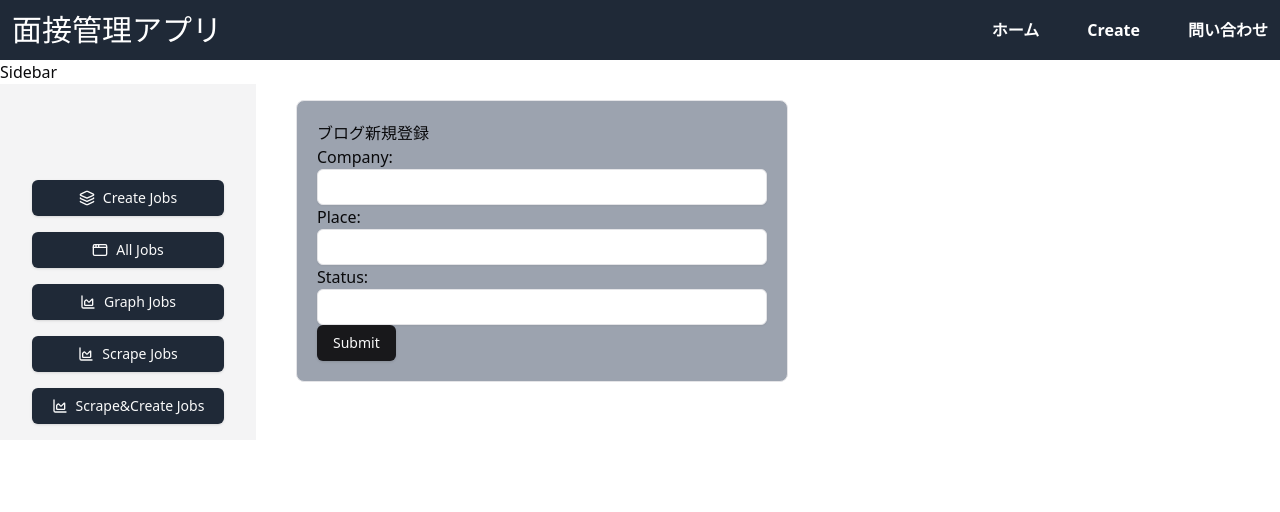
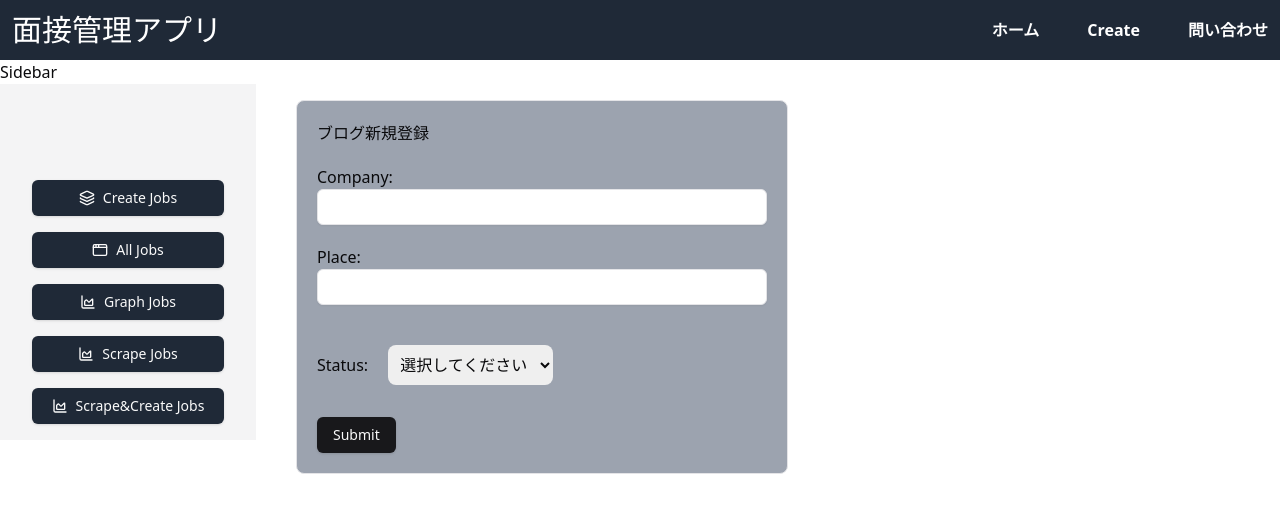
Before and after one commit to ajdjaiuoapooiad/next-port5-frontend-pageRouter, a Next.js app: page /create-post in a window 1280 px wide. Shown: the top 512 px of the page. Built offline with nearby package versions, Linux system fonts and the light colour scheme.

Commit message:
selectタブ　createPage 変更

```diff
--- a/src/pages/create-post/index.tsx
+++ b/src/pages/create-post/index.tsx
@@ -8,18 +8,18 @@ import { ChangeEvent, FormEvent, useState } from "react";
 export default function CreatePost() {
   const [ company,setCompany ] = useState('')
   const [ place,setPlace ] = useState('')
-  const [ status,setStatus ] = useState('')
+  const [selectedValue, setSelectedValue] = useState('');
   const router = useRouter()
 
   const handleSubmit = async (e: FormEvent) => {
     e.preventDefault();
-    console.log(company, place, status);
+    console.log(company, place, selectedValue);
 
     try{
       await axios.post('http://127.0.0.1:8000/api/device/', {
         company: company,
         place: place,
-        status: status
+        status: selectedValue
       })
       // window.alert('送信が完了しました。');
       router.push('/posts')
@@ -41,6 +41,8 @@ export default function CreatePost() {
       <div className="p-5 m-5 border w-1/2 bg-gray-400 rounded-lg">
         <h1 >ブログ新規登録</h1>
         <form  onSubmit={handleSubmit}>
+
+          <div className="my-5">
             <label>Company:</label>
             <Input
               className="bg-white"
@@ -48,6 +50,9 @@ export default function CreatePost() {
               name="company"
               onChange={(e) => setCompany(e.target.value)}
             />
+          </div>
+
+          <div className="my-5">
             <label >Place:</label>
             <Input
               className="bg-white"
@@ -55,13 +60,19 @@ export default function CreatePost() {
               name="place"
               onChange={(e) => setPlace(e.target.value)}
             />
+
+          </div>
+
+          <div className="my-3">
             <label >Status:</label>
-          <Input
-            className="bg-white"
-            type="text"
-            name="status"
-            onChange={(e) => setStatus(e.target.value)}
-          />
+            <select className="mx-5 my-5 p-2 rounded-lg" value={selectedValue} onChange={(e) => setSelectedValue(e.target.value)}>
+              <option value="">選択してください</option>
+              <option value="応募中">応募中</option>
+              <option value="面接中">面接中</option>
+              <option value="不採用">不採用</option>
+            </select>
+          </div>
+
           <Button type="submit">
             Submit
           </Button>
--- a/src/pages/edit-post/[id].tsx
+++ b/src/pages/edit-post/[id].tsx
@@ -15,7 +15,7 @@ type Props = {
 export default function EditPost({ post }: Props) {
   const [ company,setCompany ] = useState(post.company)
   const [ place,setPlace ] = useState(post.place)
-  const [ status,setStatus ] = useState(post.status)
+  const [selectedValue, setSelectedValue] = useState(post.status);
   const router = useRouter();
 
   const handleCompanyChange = (e: any) => {
@@ -24,10 +24,6 @@ export default function EditPost({ post }: Props) {
 
   const handlePlaceChange = (e: any) => {
     setPlace(e.target.value);
-  };
-
-  const handleStatusChange = (e: any) => {
-    setStatus(e.target.value);
   };
 
   const handleSubmit = async (e: FormEvent) => {
@@ -39,7 +35,7 @@ export default function EditPost({ post }: Props) {
         {
           company: company,
           place: place,
-          status: status,
+          status: selectedValue,
         }
       );
       router.push("/posts");
@@ -60,6 +56,7 @@ export default function EditPost({ post }: Props) {
         <div className="p-5 m-5 border w-1/2 bg-gray-400 rounded-lg">
           <h1 >ブログ編集</h1>
           <form  onSubmit={handleSubmit}>
+            <div className="my-5">
               <label >Company:</label>
               <Input
                 className="bg-white"
@@ -67,6 +64,9 @@ export default function EditPost({ post }: Props) {
                 value={company}
                 onChange={handleCompanyChange}
               />
+            </div>
+
+            <div className="my-5">
               <label >Place:</label>
               <Input
                 className="bg-white"
@@ -74,13 +74,17 @@ export default function EditPost({ post }: Props) {
                 value={place}
                 onChange={handlePlaceChange}
               />
+            </div>
+
+            <div className="my-3">
             <label >Status:</label>
-            <Input
-              className="bg-white"
-              type="text"
-              value={status}
-              onChange={handleStatusChange}
-            />
+            <select className="mx-5 my-5 p-2 rounded-lg" value={selectedValue} onChange={(e) => setSelectedValue(e.target.value)}>
+              <option value="">選択してください</option>
+              <option value="応募中">応募中</option>
+              <option value="面接中">面接中</option>
+              <option value="不採用">不採用</option>
+            </select>
+          </div>
 
             <Button  type="submit">
               Update
--- a/src/pages/scrape-createPosts/index.tsx
+++ b/src/pages/scrape-createPosts/index.tsx
@@ -40,7 +40,7 @@ const ScrapeCreatePage = () => {
         </div>
 
         <div className='col-span-4 p-5'>
-            <div className="p-5 my-5 m-5 border w-2/3  bg-gray-400">
+            <div className="p-5 my-5 m-5 border w-2/3  bg-gray-400 rounded-lg">
                 <h1>ScrapeCreatePage</h1>
                 <p>このページでは、URLを入力してリンク先の求人を一括で登録できます。</p>
                 <form  onSubmit={handleSubmit}>
```
Lines whose indentation alone changed are shown as unchanged.
